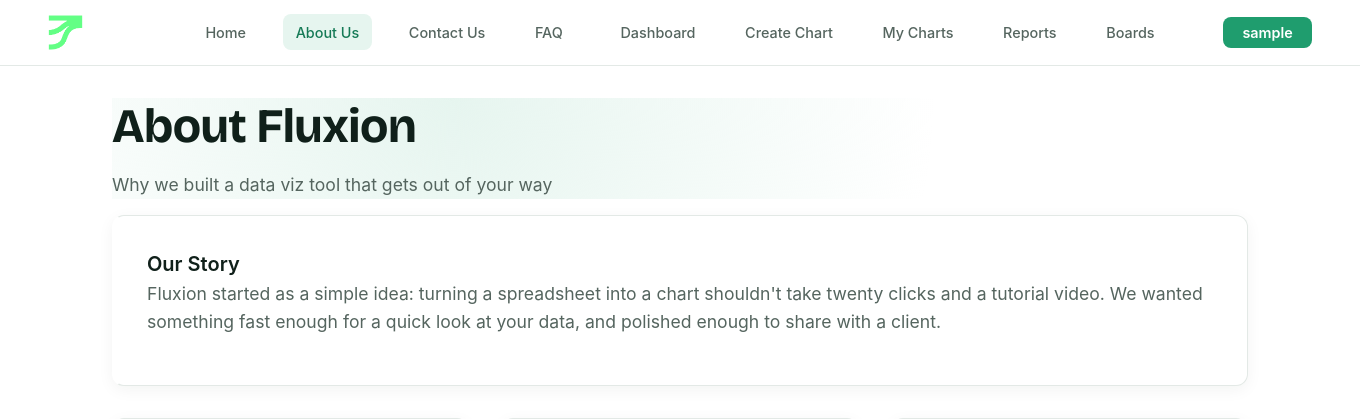
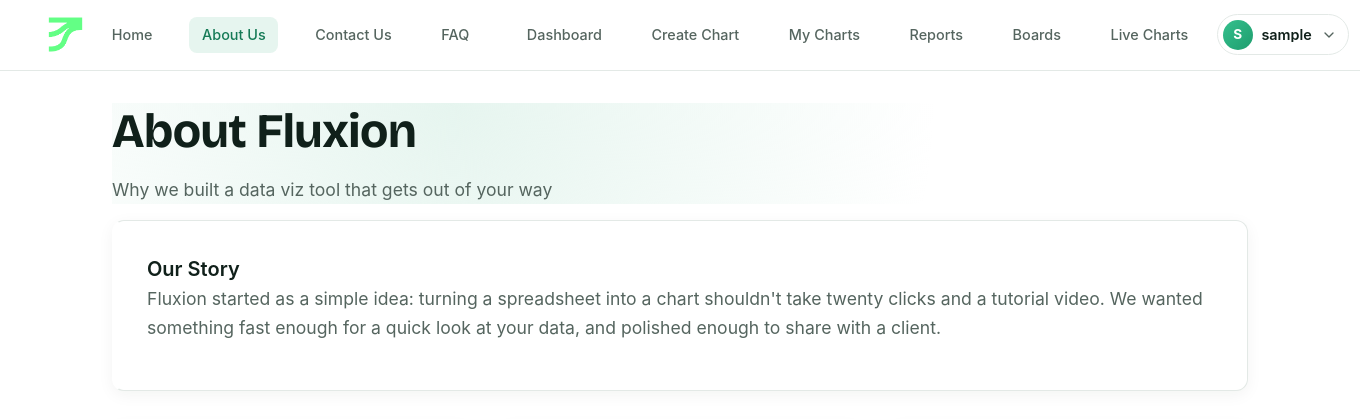
Before and after one commit to AtArVaShEwAlE/fluxionDjango, a Django app: page /about in a window 1360 px wide. Shown: the top 419 px of the page. Run offline with Django 5.2, Linux system fonts and the light colour scheme; the visitor is signed in with stand-in values (Sample User, id 1).

Commit message:
Phase 15A: Live nav link, redesigned user menu

```diff
--- /dev/null
+++ b/static/css/navbar.css
@@ -0,0 +1,279 @@
+/* Navbar user menu (avatar trigger + dropdown).
+   Loaded after base.css. Classes are nv-* so the per-theme navbar overrides
+   (app-theme / landing / auth / info-pages) never touch it. */
+
+.nv-user {
+    --nv-bg: #FFFFFF;
+    --nv-bg-soft: #F6F9F7;
+    --nv-ink: #10201A;
+    --nv-ink-soft: #55655F;
+    --nv-accent: #1F9D6E;
+    --nv-accent-dark: #157A56;
+    --nv-accent-soft: #E6F5EF;
+    --nv-border: #E3E9E6;
+    --nv-border-strong: #CBD6D1;
+    --nv-danger: #B3261E;
+    --nv-danger-soft: #FEF1F0;
+
+    position: relative;
+    font-family: 'Inter', 'DM Sans', system-ui, sans-serif;
+}
+
+/* ---- Trigger ---- */
+.nv-trigger {
+    display: flex;
+    align-items: center;
+    gap: 0.55rem;
+    padding: 0.28rem 0.7rem 0.28rem 0.28rem;
+    background: var(--nv-bg);
+    color: var(--nv-ink);
+    border: 1px solid var(--nv-border);
+    border-radius: 999px;
+    cursor: pointer;
+    font-family: inherit;
+    font-size: 0.9rem;
+    font-weight: 600;
+    line-height: 1;
+    transition: border-color 0.18s ease, box-shadow 0.18s ease, transform 0.18s ease;
+}
+
+.nv-trigger:hover {
+    border-color: var(--nv-border-strong);
+    box-shadow: 0 4px 14px rgba(16, 32, 26, 0.08);
+}
+
+.nv-trigger:active {
+    transform: scale(0.98);
+}
+
+.nv-trigger:focus-visible {
+    outline: 2px solid var(--nv-accent);
+    outline-offset: 2px;
+}
+
+.nv-user.open .nv-trigger {
+    border-color: var(--nv-accent);
+    box-shadow: 0 0 0 3px rgba(31, 157, 110, 0.14);
+}
+
+.nv-avatar {
+    width: 30px;
+    height: 30px;
+    flex-shrink: 0;
+    display: inline-flex;
+    align-items: center;
+    justify-content: center;
+    border-radius: 50%;
+    background: linear-gradient(135deg, #34C08D 0%, #1F9D6E 100%);
+    color: #FFFFFF;
+    font-size: 0.85rem;
+    font-weight: 700;
+    text-transform: uppercase;
+}
+
+.nv-avatar-lg {
+    width: 42px;
+    height: 42px;
+    font-size: 1.05rem;
+}
+
+.nv-name {
+    max-width: 120px;
+    overflow: hidden;
+    text-overflow: ellipsis;
+    white-space: nowrap;
+}
+
+.nv-caret {
+    width: 16px;
+    height: 16px;
+    flex-shrink: 0;
+    color: var(--nv-ink-soft);
+    transition: transform 0.25s ease;
+}
+
+.nv-user.open .nv-caret {
+    transform: rotate(180deg);
+}
+
+/* ---- Menu ---- */
+.nv-menu {
+    position: absolute;
+    top: calc(100% + 12px);
+    right: 0;
+    z-index: 1100;
+    min-width: 260px;
+    padding: 0.5rem;
+    background: var(--nv-bg);
+    border: 1px solid var(--nv-border);
+    border-radius: 16px;
+    box-shadow: 0 18px 40px rgba(16, 32, 26, 0.14), 0 2px 6px rgba(16, 32, 26, 0.06);
+    opacity: 0;
+    visibility: hidden;
+    transform: translateY(-8px) scale(0.97);
+    transform-origin: top right;
+    transition: opacity 0.18s ease, transform 0.2s cubic-bezier(0.22, 1, 0.36, 1), visibility 0s linear 0.2s;
+}
+
+.nv-user.open .nv-menu {
+    opacity: 1;
+    visibility: visible;
+    transform: none;
+    transition: opacity 0.18s ease, transform 0.2s cubic-bezier(0.22, 1, 0.36, 1), visibility 0s linear 0s;
+}
+
+/* little pointer toward the trigger */
+.nv-menu::before {
+    content: '';
+    position: absolute;
+    top: -6px;
+    right: 24px;
+    width: 12px;
+    height: 12px;
+    background: var(--nv-bg);
+    border-left: 1px solid var(--nv-border);
+    border-top: 1px solid var(--nv-border);
+    transform: rotate(45deg);
+}
+
+.nv-menu-head {
+    position: relative;
+    display: flex;
+    align-items: center;
+    gap: 0.75rem;
+    padding: 0.75rem;
+    margin-bottom: 0.35rem;
+    background: var(--nv-accent-soft);
+    border-radius: 12px;
+}
+
+.nv-menu-id {
+    display: flex;
+    flex-direction: column;
+    min-width: 0;
+}
+
+.nv-menu-name {
+    color: var(--nv-ink);
+    font-size: 0.95rem;
+    font-weight: 700;
+    overflow: hidden;
+    text-overflow: ellipsis;
+    white-space: nowrap;
+}
+
+.nv-menu-email {
+    color: var(--nv-ink-soft);
+    font-size: 0.8rem;
+    overflow: hidden;
+    text-overflow: ellipsis;
+    white-space: nowrap;
+}
+
+.navbar-container .nv-item {
+    display: flex;
+    align-items: center;
+    gap: 0.7rem;
+    padding: 0.65rem 0.75rem;
+    border-radius: 10px;
+    color: var(--nv-ink);
+    font-size: 0.92rem;
+    font-weight: 500;
+    text-decoration: none;
+    transition: background 0.15s ease, color 0.15s ease, transform 0.15s ease;
+}
+
+.navbar-container .nv-item svg {
+    width: 18px;
+    height: 18px;
+    flex-shrink: 0;
+    color: var(--nv-ink-soft);
+    transition: color 0.15s ease, transform 0.2s ease;
+}
+
+.navbar-container .nv-item:hover,
+.navbar-container .nv-item:focus-visible {
+    background: var(--nv-bg-soft);
+    color: var(--nv-accent-dark);
+    outline: none;
+    transform: translateX(2px);
+}
+
+.navbar-container .nv-item:hover svg,
+.navbar-container .nv-item:focus-visible svg {
+    color: var(--nv-accent);
+    transform: scale(1.1);
+}
+
+.navbar-container .nv-item-danger:hover,
+.navbar-container .nv-item-danger:focus-visible {
+    background: var(--nv-danger-soft);
+    color: var(--nv-danger);
+}
+
+.navbar-container .nv-item-danger:hover svg,
+.navbar-container .nv-item-danger:focus-visible svg {
+    color: var(--nv-danger);
+}
+
+.nv-sep {
+    height: 1px;
+    margin: 0.35rem 0.5rem;
+    background: var(--nv-border);
+}
+
+/* items slide in one after another when the menu opens */
+.nv-user.open .nv-menu > * {
+    animation: nv-item-in 0.28s cubic-bezier(0.22, 1, 0.36, 1) both;
+}
+
+.nv-user.open .nv-menu > *:nth-child(1) { animation-delay: 0.02s; }
+.nv-user.open .nv-menu > *:nth-child(2) { animation-delay: 0.06s; }
+.nv-user.open .nv-menu > *:nth-child(3) { animation-delay: 0.10s; }
+.nv-user.open .nv-menu > *:nth-child(4) { animation-delay: 0.14s; }
+
+@keyframes nv-item-in {
+    from {
+        opacity: 0;
+        transform: translateY(-6px);
+    }
+    to {
+        opacity: 1;
+        transform: none;
+    }
+}
+
+/* ---- Small screens: navbar is one centred column, centre the menu under it ---- */
+@media (max-width: 768px) {
+    .nv-user {
+        margin: 0 auto;
+    }
+
+    .nv-menu {
+        right: 50%;
+        transform: translateX(50%) translateY(-8px) scale(0.97);
+        transform-origin: top center;
+    }
+
+    .nv-user.open .nv-menu {
+        transform: translateX(50%);
+    }
+
+    .nv-menu::before {
+        right: calc(50% - 6px);
+    }
+}
+
+@media (prefers-reduced-motion: reduce) {
+    .nv-trigger,
+    .nv-caret,
+    .nv-menu,
+    .navbar-container .nv-item,
+    .navbar-container .nv-item svg {
+        transition: none !important;
+    }
+
+    .nv-user.open .nv-menu > * {
+        animation: none !important;
+    }
+}
--- a/templates/base.html
+++ b/templates/base.html
@@ -18,6 +18,7 @@
 
     <!-- Stylesheets -->
     <link rel="stylesheet" href="{% static 'css/base.css' %}">
+    <link rel="stylesheet" href="{% static 'css/navbar.css' %}">
     {% block extra_css %}{% endblock %}
 </head>
 <body class="{% block body_class %}{% endblock %}">
@@ -46,23 +47,35 @@
                 <li><a href="{% url 'charts' %}" class="{% if request.resolver_match.url_name == 'charts' %}active{% endif %}">My Charts</a></li>
                 <li><a href="{% url 'reports' %}" class="{% if request.resolver_match.url_name == 'reports' %}active{% endif %}">Reports</a></li>
                 <li><a href="{% url 'boards' %}" class="{% if request.resolver_match.url_name == 'boards' %}active{% endif %}">Boards</a></li>
+                <li><a href="{% url 'live_data' %}" class="{% if request.resolver_match.url_name == 'live_data' %}active{% endif %}">Live Charts</a></li>
             </ul>
             {% endif %}
         </nav>
-
         <!-- Right: Profile/Auth Section -->
         <div class="navbar-profile">
             {% if user.is_authenticated %}
-                <div class="navbar-user">
-                    <button class="user-btn" onclick="toggleUserMenu()">
-                        <span class="user-name">{{ user.username }}</span>
+                <div class="nv-user" id="nvUser">
+                    <button type="button" class="nv-trigger" id="nvTrigger" aria-haspopup="menu" aria-expanded="false" aria-controls="nvMenu">
+                        <span class="nv-avatar" aria-hidden="true">{{ user.username|slice:":1"|upper }}</span>
+                        <span class="nv-name">{{ user.username }}</span>
+                        <svg class="nv-caret" xmlns="http://www.w3.org/2000/svg" viewBox="0 0 24 24" fill="none" stroke="currentColor" stroke-width="2" stroke-linecap="round" stroke-linejoin="round" aria-hidden="true"><path d="m6 9 6 6 6-6"/></svg>
                     </button>
-                    <div class="user-dropdown" id="userDropdown">
-                        <a href="{% url 'profile' %}" class="dropdown-item">
-                            <span></span> Profile
+                    <div class="nv-menu" id="nvMenu" role="menu" aria-labelledby="nvTrigger">
+                        <div class="nv-menu-head">
+                            <span class="nv-avatar nv-avatar-lg" aria-hidden="true">{{ user.username|slice:":1"|upper }}</span>
+                            <div class="nv-menu-id">
+                                <span class="nv-menu-name">{{ user.username }}</span>
+                                {% if user.email %}<span class="nv-menu-email">{{ user.email }}</span>{% endif %}
+                            </div>
+                        </div>
+                        <a href="{% url 'profile' %}" class="nv-item" role="menuitem">
+                            <svg xmlns="http://www.w3.org/2000/svg" viewBox="0 0 24 24" fill="none" stroke="currentColor" stroke-width="2" stroke-linecap="round" stroke-linejoin="round" aria-hidden="true"><path d="M19 21v-2a4 4 0 0 0-4-4H9a4 4 0 0 0-4 4v2"/><circle cx="12" cy="7" r="4"/></svg>
+                            Profile
                         </a>
-                        <a href="{% url 'logout' %}" class="dropdown-item">
-                            <span></span> Logout
+                        <div class="nv-sep" role="separator"></div>
+                        <a href="{% url 'logout' %}" class="nv-item nv-item-danger" role="menuitem">
+                            <svg xmlns="http://www.w3.org/2000/svg" viewBox="0 0 24 24" fill="none" stroke="currentColor" stroke-width="2" stroke-linecap="round" stroke-linejoin="round" aria-hidden="true"><path d="M9 21H5a2 2 0 0 1-2-2V5a2 2 0 0 1 2-2h4"/><polyline points="16 17 21 12 16 7"/><line x1="21" x2="9" y1="12" y2="12"/></svg>
+                            Logout
                         </a>
                     </div>
                 </div>
@@ -89,6 +102,7 @@
 
     <!-- Scripts -->
     <script src="{% static 'js/base.js' %}?v=2"></script>
+    <script src="{% static 'js/navbar.js' %}"></script>
     {% block extra_js %}{% endblock %}
 </body>
 </html>
```
Also changed, not shown: static/js/navbar.js (added, +68 -0 lines), tools/test_routes.py (+7 -0 lines).
